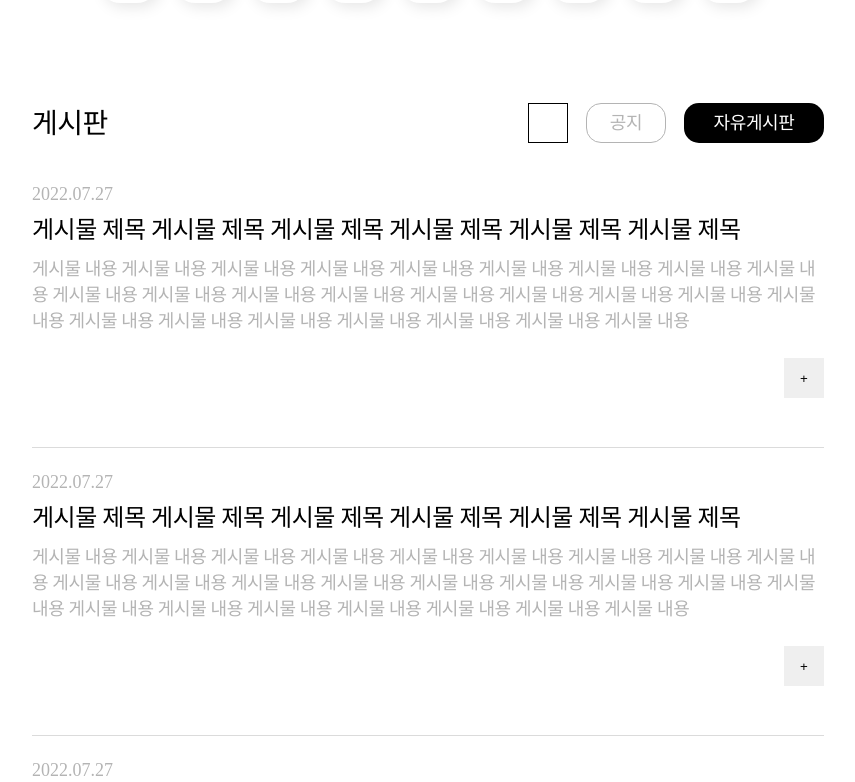
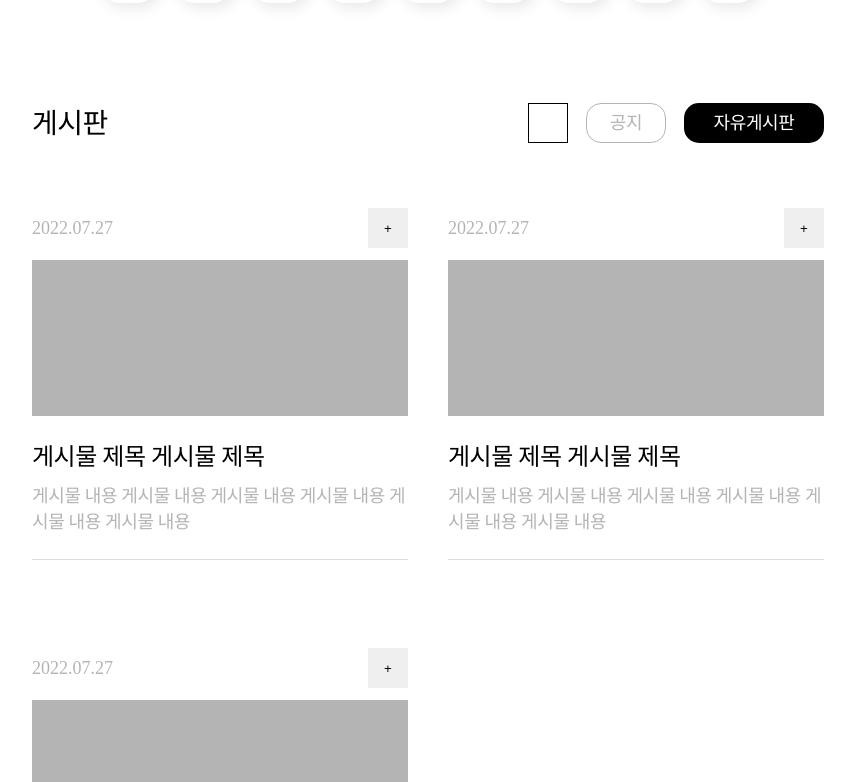
Before and after one commit to Baedangtop/BaeDangTop, a React app: page / in a window 1280 px wide. Shown: the part 1178-1960 px from the top of the page, without its empty margins (212-1067 px from the left). Built offline with nearby package versions, Linux system fonts and the light colour scheme; no server answers.

Commit message:
notice ui

```diff
--- a/src/components/home/stock/Stock.tsx
+++ b/src/components/home/stock/Stock.tsx
@@ -4,14 +4,17 @@ import Info from "./info/Info";
 import Search from "./search/Search";
 import StockApi from "../../../core/apis/stock/Stock.api";
 import StockButton from "./button";
+import { useSelector } from "react-redux";
 
 const Stock = () => {
+  const { page } = useSelector((state: any) => state.stockReducer);
   useEffect(() => {
-    const info = StockApi.getStock(1);
+    const info = StockApi.getStock(page);
     const code = StockApi.getStockByName("파인테크닉스");
     console.log(info);
     console.log(code);
   }, []);
+
   return (
     <StockStyle>
       <Search />
--- a/src/components/home/stock/notice/Notice.tsx
+++ b/src/components/home/stock/notice/Notice.tsx
@@ -13,9 +13,11 @@ const Notice = () => {
           <div className="title__info--free">자유게시판</div>
         </div>
       </p>
-      <NoticeItem />
-      <NoticeItem />
-      <NoticeItem />
+      <div className="notice--container">
+        <NoticeItem />
+        <NoticeItem />
+        <NoticeItem />
+      </div>
     </NoticeStyle>
   );
 };
--- a/src/components/home/stock/notice/notice.style.ts
+++ b/src/components/home/stock/notice/notice.style.ts
@@ -3,6 +3,15 @@ import styled from "styled-components";
 const NoticeStyle = styled.div`
   width: 792px;
   margin: 0 auto;
+  position: relative;
+
+  .notice--container {
+    display: flex;
+    flex-shrink: 0;
+    flex-wrap: wrap;
+    gap: 40px;
+  }
+
   .title {
     margin-bottom: 40px;
     display: flex;
--- a/src/components/home/stock/noticeDetail/NoticeComment.tsx
+++ b/src/components/home/stock/noticeDetail/NoticeComment.tsx
@@ -6,8 +6,6 @@ const NoticeComment = () => {
       <div className="picture"></div>
       <div className="write">
         내용 내용 내용 내용 내용 내용 내용 내용 내용 내용 내용 내용 내용 내용
-        내용 내용 내용 내용 내용 내용 내용 내용 내용 내용 내용 내용 내용 내용
-        내용 내용 내용 내용 내용 내용 내용 내용 내용 내용
       </div>
     </div>
   );
--- a/src/components/home/stock/noticeDetail/NoticeDetail.tsx
+++ b/src/components/home/stock/noticeDetail/NoticeDetail.tsx
@@ -1,16 +1,26 @@
-import React from "react";
+import React, { useEffect } from "react";
 import NoticeComment from "./NoticeComment";
 import NoticeDetailStyle from "./noticeDetail.style";
 
 const NoticeDetail = () => {
+  useEffect(() => {
+    document.body.style.overflow = "hidden";
+    return () => {
+      document.body.style.overflow = "auto";
+    };
+  }, []);
+
   return (
     <NoticeDetailStyle>
-      <NoticeComment />
-      <NoticeComment />
-      <NoticeComment />
-      <div className="comment__input">
-        <input type="text" />
-        <span></span>
+      <div className="c">
+        <NoticeComment />
+        <NoticeComment />
+        <NoticeComment />
+      </div>
+      <textarea className="comment__input" placeholder="댓글을 작성해 주세요" />
+      <div className="button__container">
+        <button className="x">취소</button>
+        <button className="o">확인</button>
       </div>
     </NoticeDetailStyle>
   );
--- a/src/components/home/stock/noticeDetail/noticeDetail.style.ts
+++ b/src/components/home/stock/noticeDetail/noticeDetail.style.ts
@@ -1,11 +1,31 @@
 import styled from "styled-components";
 
 const NoticeDetailStyle = styled.div`
-  margin-top: 8px;
-  padding-bottom: 24px;
+  position: absolute;
+  top: calc(50% - 212px);
+  left: calc(50% - 212px);
+  width: 424px;
+  height: 423px;
+
+  z-index: 30;
+
+  background: #ffffff;
+  box-shadow: 20px 20px 40px rgba(0, 0, 0, 0.1);
+  border-radius: 15px;
+
+  padding-top: 24px;
+
+  .c {
+    height: 214px;
+    overflow: scroll;
+  }
 
   .comment {
-    margin-bottom: 20px;
+    width: 338px;
+    height: 48px;
+    margin: 0 auto;
+
+    margin-bottom: 32px;
     height: 56px;
     display: flex;
     align-items: center;
@@ -27,24 +47,42 @@ const NoticeDetailStyle = styled.div`
   }
 
   .comment__input {
+    padding-top: 10px;
+    padding-left: 18px;
+    margin: 0 auto;
     margin-top: 16px;
-    height: 48px;
-    border: 1px solid #b4b4b4;
+    height: 79px;
+    width: 376px;
+
+    border: 1px solid #dbdbdb;
     border-radius: 15px;
     display: flex;
     align-items: center;
-    overflow: hidden;
 
-    input {
-      width: 728px;
-      height: 100%;
-      border: none;
-      outline: none;
+    outline: none;
+    resize: none;
+  }
+  .button__container {
+    margin: 0 auto;
+    margin-top: 18px;
+    width: 376px;
+    height: 40px;
+    display: flex;
+    justify-content: space-between;
+
+    .x {
+      width: 178px;
+      height: 40px;
+      background: #ffffff;
+      border: 1px solid #000000;
+      border-radius: 15px;
     }
-    span {
-      width: 28px;
-      height: 28px;
-      border: 1px solid black;
+    .o {
+      width: 180px;
+      height: 40px;
+      background: #000000;
+      border-radius: 15px;
+      color: white;
     }
   }
 `;
--- a/src/components/home/stock/noticeItem/NoticeItem.tsx
+++ b/src/components/home/stock/noticeItem/NoticeItem.tsx
@@ -11,21 +11,16 @@ const NoticeItem = () => {
 
   return (
     <NoticeItemStyle>
-      <div className="date">2022.07.27</div>
-      <div className="item__title">
-        게시물 제목 게시물 제목 게시물 제목 게시물 제목 게시물 제목 게시물 제목
-      </div>
-      <div className="description">
-        게시물 내용 게시물 내용 게시물 내용 게시물 내용 게시물 내용 게시물 내용
-        게시물 내용 게시물 내용 게시물 내용 게시물 내용 게시물 내용 게시물 내용
-        게시물 내용 게시물 내용 게시물 내용 게시물 내용 게시물 내용 게시물 내용
-        게시물 내용 게시물 내용 게시물 내용 게시물 내용 게시물 내용 게시물 내용
-        게시물 내용
-      </div>
-      <div className="toggle_container">
+      <div className="date">
+        <div>2022.07.27</div>
         <button className="toggle" onClick={changeToggle}>
           +
         </button>
+      </div>
+      <div className="notice--image"></div>
+      <div className="item__title">게시물 제목 게시물 제목</div>
+      <div className="description">
+        게시물 내용 게시물 내용 게시물 내용 게시물 내용 게시물 내용 게시물 내용
       </div>
       {toggle && <NoticeDetail />}
     </NoticeItemStyle>
--- a/src/components/home/stock/noticeItem/noticeItem.style.ts
+++ b/src/components/home/stock/noticeItem/noticeItem.style.ts
@@ -1,20 +1,36 @@
 import styled from "styled-components";
 
 const NoticeItemStyle = styled.div`
-  width: 792px;
-  min-height: 264px;
+  width: 376px;
+  height: 376px;
   border-bottom: 1px solid #dbdbdb;
   margin-bottom: 24px;
   font-weight: 400;
-  position: relative;
+
   .date {
     margin-top: 24px;
     font-size: 18px;
     line-height: 21px;
     color: #b4b4b4;
+
+    display: flex;
+    justify-content: space-between;
+    align-items: center;
+
+    button {
+      width: 40px;
+      height: 40px;
+      border: none;
+    }
+  }
+  .notice--image {
+    margin-top: 12px;
+    width: 100%;
+    height: 156px;
+    background-color: #b4b4b4;
   }
   .item__title {
-    margin-top: 8px;
+    margin-top: 24px;
     font-size: 24px;
     line-height: 35px;
     letter-spacing: -0.02em;
@@ -27,17 +43,6 @@ const NoticeItemStyle = styled.div`
     letter-spacing: -0.02em;
     color: #b4b4b4;
   }
-  .toggle_container {
-    height: 40px;
-    text-align: right;
-    margin-top: 24px;
-
-    .toggle {
-      width: 40px;
-      height: 40px;
-      border: none;
-    }
-  }
 `;
 
 export default NoticeItemStyle;
--- a/src/core/apis/stock/Stock.api.ts
+++ b/src/core/apis/stock/Stock.api.ts
@@ -1,7 +1,7 @@
 import { customAxios } from "../../util/customAxios";
 
 class StockApi {
-  public async getStock(pageNumber) {
+  public async getStock(pageNumber: Number) {
     const res = await customAxios.get(`/stocks/?page=${pageNumber}`);
     console.log(res);
   }
--- a/src/core/util/customAxios.ts
+++ b/src/core/util/customAxios.ts
@@ -1,7 +1,7 @@
 import axios from "axios";
 
 export const customAxios = axios.create({
-  baseURL: `http://192.168.1.176:8080`,
+  baseURL: `http://10.80.161.153:8080`,
   headers: {
     // access_token: localStorage.get("access_token"),
   },
--- a/webpack.config.js
+++ b/webpack.config.js
@@ -8,7 +8,7 @@ module.exports = {
     "react-vendors": ["react", "react-dom", "react-router-dom"],
     main: {
       import: "./src/index.tsx",
-      runtime: "runtime",
+      dependency: "runtime",
     },
   },
   output: {
```
